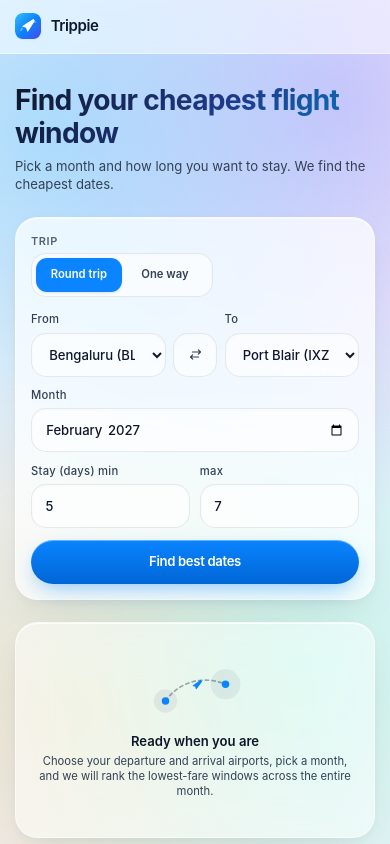
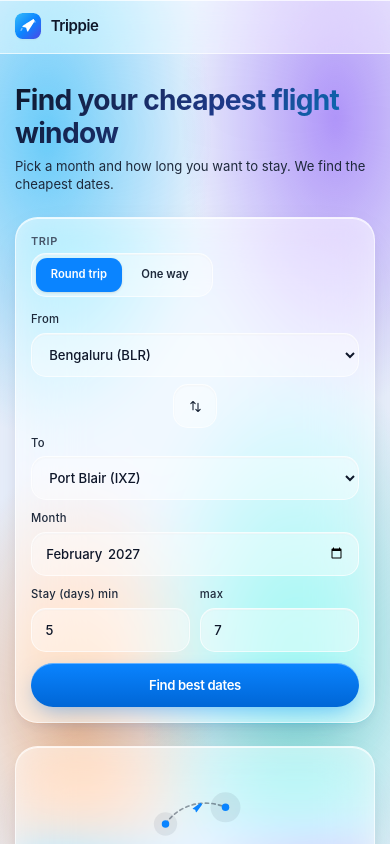
Before and after one commit to californiaAlmonds/trippie, a Next.js app: page / in a window 390 px wide. Shown: the top 844 px of the page. Built offline with nearby package versions, Linux system fonts and the light colour scheme.

Commit message:
style: more translucent glass, dark-mode edges, softer heat tiles, mobile selects

```diff
--- a/src/app/globals.css
+++ b/src/app/globals.css
@@ -4,16 +4,16 @@
   color-scheme: light dark;
 
   /* Core palette - Light mode (pale sky-blue/violet/teal/peach mesh base) */
-  --bg-base: #eef3fb;
+  --bg-base: #eaf1fc;
   --text-primary: #0f172a;
-  --text-secondary: #334155;
-  --text-muted: #52627a;
+  --text-secondary: #1e293b;
+  --text-muted: #475569;
 
   /* Apple system blue & accents */
   --accent: #0a84ff;
   --accent-hover: #0066d6;
-  --accent-soft: rgba(10, 132, 255, 0.14);
-  --accent-border: rgba(10, 132, 255, 0.55);
+  --accent-soft: rgba(10, 132, 255, 0.16);
+  --accent-border: rgba(10, 132, 255, 0.65);
 
   /* Best / delta chips */
   --badge-lowest-bg: rgba(16, 185, 129, 0.16);
@@ -32,56 +32,66 @@
   --delta-red-text: #991b1b;
   --delta-red-border: rgba(239, 68, 68, 0.32);
 
-  /* Glass surface tokens (white/55 light, white/50 border) */
-  --glass-bg: rgba(255, 255, 255, 0.55);
-  --glass-bg-strong: rgba(255, 255, 255, 0.74);
-  --glass-bg-subtle: rgba(255, 255, 255, 0.48);
-  --glass-bg-subtle-hover: rgba(255, 255, 255, 0.72);
-  --glass-bg-selected: rgba(255, 255, 255, 0.86);
-  --glass-field-bg: rgba(255, 255, 255, 0.62);
-  --glass-field-hover: rgba(255, 255, 255, 0.82);
+  /* Glass surface tokens (white ~40-50% alpha panels, ~25-35% alpha rows, white/60-70% border) */
+  --glass-bg: rgba(255, 255, 255, 0.42);
+  --glass-bg-strong: rgba(255, 255, 255, 0.48);
+  --glass-bg-subtle: rgba(255, 255, 255, 0.28);
+  --glass-bg-subtle-hover: rgba(255, 255, 255, 0.44);
+  --glass-bg-selected: rgba(255, 255, 255, 0.72);
+  --glass-field-bg: rgba(255, 255, 255, 0.38);
+  --glass-field-hover: rgba(255, 255, 255, 0.56);
 
-  --glass-border: rgba(255, 255, 255, 0.5);
-  --glass-border-subtle: rgba(15, 23, 42, 0.09);
-  --glass-highlight: inset 0 1px 0 0 rgba(255, 255, 255, 0.78);
+  --glass-border: rgba(255, 255, 255, 0.65);
+  --glass-border-subtle: rgba(255, 255, 255, 0.55);
+  --glass-highlight: inset 0 1px 0 0 rgba(255, 255, 255, 0.72);
+  --glass-inner-glow: inset 0 0 24px 0 rgba(255, 255, 255, 0.22);
+  --glass-row-highlight: inset 0 1px 0 0 rgba(255, 255, 255, 0.65);
   --glass-shadow:
-    0 18px 42px -12px rgba(15, 23, 42, 0.08),
-    0 4px 14px -2px rgba(15, 23, 42, 0.05);
+    0 20px 50px -20px rgba(31, 41, 100, 0.25),
+    0 4px 16px -4px rgba(31, 41, 100, 0.08);
   --glass-shadow-sm:
-    0 6px 18px -6px rgba(15, 23, 42, 0.07),
-    0 2px 6px -1px rgba(15, 23, 42, 0.04);
+    0 6px 18px -8px rgba(31, 41, 100, 0.12),
+    0 1px 3px 0 rgba(15, 23, 42, 0.04);
 
   /* Blue glass hero card */
   --blue-glass-bg: linear-gradient(
     135deg,
-    rgba(10, 132, 255, 0.92) 0%,
-    rgba(0, 102, 214, 0.94) 100%
+    rgba(10, 132, 255, 0.88) 0%,
+    rgba(0, 102, 214, 0.92) 100%
   );
-  --blue-glass-border: rgba(255, 255, 255, 0.36);
+  --blue-glass-border: rgba(255, 255, 255, 0.42);
   --blue-glass-shadow:
-    inset 0 1px 0 0 rgba(255, 255, 255, 0.42),
+    inset 0 1px 0 0 rgba(255, 255, 255, 0.45),
     0 16px 34px -10px rgba(0, 102, 214, 0.42);
 
   /* Tinted banners */
-  --amber-glass-bg: rgba(254, 243, 199, 0.72);
+  --amber-glass-bg: rgba(254, 243, 199, 0.62);
   --amber-glass-border: rgba(217, 119, 6, 0.35);
   --amber-glass-text: #78350f;
 
-  --danger-glass-bg: rgba(254, 226, 226, 0.76);
+  --danger-glass-bg: rgba(254, 226, 226, 0.66);
   --danger-glass-border: rgba(220, 38, 38, 0.35);
   --danger-glass-text: #7f1d1d;
 
   /* Calendar cell lightness/saturation */
   --heat-sat: 68%;
   --heat-light: 83%;
+  --heat-light-mid: 85%;
+  --heat-light-warm: 84%;
   --heat-text: #0f172a;
-  --heat-empty-bg: rgba(255, 255, 255, 0.38);
+  --heat-ring: rgba(255, 255, 255, 0.65);
+  --heat-empty-bg: rgba(255, 255, 255, 0.26);
 
-  /* Background mesh gradients: sky-blue, violet, teal, peach */
-  --mesh-sky: rgba(125, 211, 252, 0.55);
-  --mesh-violet: rgba(167, 139, 250, 0.45);
-  --mesh-teal: rgba(153, 246, 228, 0.45);
-  --mesh-peach: rgba(253, 186, 116, 0.36);
+  /* Background mesh gradients: vivid sky-blue, violet, teal, peach */
+  --mesh-sky: rgba(56, 189, 248, 0.72);
+  --mesh-violet: rgba(139, 92, 246, 0.62);
+  --mesh-teal: rgba(45, 212, 191, 0.58);
+  --mesh-peach: rgba(251, 146, 60, 0.52);
+
+  /* Ambient blurred orbs behind content */
+  --orb-1: rgba(56, 189, 248, 0.55);
+  --orb-2: rgba(168, 85, 247, 0.48);
+  --orb-3: rgba(45, 212, 191, 0.46);
 
   /* Hero gradient text */
   --hero-gradient: linear-gradient(135deg, #0f172a 0%, #1e3a8a 55%, #0284c7 100%);
@@ -97,8 +107,8 @@
 
     --accent: #0a84ff;
     --accent-hover: #0066d6;
-    --accent-soft: rgba(10, 132, 255, 0.2);
-    --accent-border: rgba(10, 132, 255, 0.7);
+    --accent-soft: rgba(10, 132, 255, 0.22);
+    --accent-border: rgba(10, 132, 255, 0.72);
 
     --badge-lowest-bg: rgba(16, 185, 129, 0.2);
     --badge-lowest-text: #6ee7b7;
@@ -116,24 +126,28 @@
     --delta-red-text: #fca5a5;
     --delta-red-border: rgba(248, 113, 113, 0.35);
 
-    /* Glass surface tokens (white/8 dark, white/12 border) */
-    --glass-bg: rgba(255, 255, 255, 0.08);
-    --glass-bg-strong: rgba(255, 255, 255, 0.115);
-    --glass-bg-subtle: rgba(255, 255, 255, 0.055);
-    --glass-bg-subtle-hover: rgba(255, 255, 255, 0.095);
-    --glass-bg-selected: rgba(10, 132, 255, 0.18);
+    /* Glass surface tokens (top-lit 1px border + soft inner glow) */
+    --glass-bg: rgba(18, 26, 48, 0.52);
+    --glass-bg-strong: rgba(22, 32, 58, 0.62);
+    --glass-bg-subtle: rgba(255, 255, 255, 0.045);
+    --glass-bg-subtle-hover: rgba(255, 255, 255, 0.085);
+    --glass-bg-selected: rgba(10, 132, 255, 0.2);
     --glass-field-bg: rgba(15, 23, 42, 0.56);
     --glass-field-hover: rgba(15, 23, 42, 0.74);
 
-    --glass-border: rgba(255, 255, 255, 0.12);
-    --glass-border-subtle: rgba(255, 255, 255, 0.09);
-    --glass-highlight: inset 0 1px 0 0 rgba(255, 255, 255, 0.16);
+    --glass-border: rgba(255, 255, 255, 0.14);
+    --glass-border-subtle: rgba(255, 255, 255, 0.1);
+    --glass-highlight: inset 0 1px 0 0 rgba(255, 255, 255, 0.14);
+    --glass-inner-glow:
+      inset 0 12px 28px -12px rgba(255, 255, 255, 0.07),
+      inset 0 0 0 1px rgba(255, 255, 255, 0.04);
+    --glass-row-highlight: inset 0 1px 0 0 rgba(255, 255, 255, 0.1);
     --glass-shadow:
-      0 22px 48px -12px rgba(0, 0, 0, 0.55),
-      0 6px 16px -4px rgba(0, 0, 0, 0.35);
+      0 22px 50px -14px rgba(0, 0, 0, 0.65),
+      0 6px 18px -4px rgba(0, 0, 0, 0.42);
     --glass-shadow-sm:
-      0 8px 20px -6px rgba(0, 0, 0, 0.4),
-      0 2px 6px -1px rgba(0, 0, 0, 0.25);
+      0 8px 20px -6px rgba(0, 0, 0, 0.38),
+      0 2px 6px -1px rgba(0, 0, 0, 0.24);
 
     --blue-glass-bg: linear-gradient(
       135deg,
@@ -153,15 +167,23 @@
     --danger-glass-border: rgba(248, 113, 113, 0.4);
     --danger-glass-text: #fecaca;
 
-    --heat-sat: 54%;
-    --heat-light: 27%;
+    /* Softer dark-mode heat tiles (~45% sat, ~28-34% lightness, light text) */
+    --heat-sat: 45%;
+    --heat-light: 28%;
+    --heat-light-mid: 31%;
+    --heat-light-warm: 34%;
     --heat-text: #f1f5f9;
-    --heat-empty-bg: rgba(255, 255, 255, 0.045);
+    --heat-ring: rgba(255, 255, 255, 0.14);
+    --heat-empty-bg: rgba(255, 255, 255, 0.04);
 
-    --mesh-sky: rgba(14, 116, 144, 0.28);
-    --mesh-violet: rgba(79, 70, 229, 0.26);
-    --mesh-teal: rgba(15, 118, 110, 0.22);
-    --mesh-peach: rgba(194, 65, 12, 0.14);
+    --mesh-sky: rgba(14, 165, 233, 0.32);
+    --mesh-violet: rgba(99, 102, 241, 0.3);
+    --mesh-teal: rgba(20, 184, 166, 0.26);
+    --mesh-peach: rgba(234, 88, 12, 0.18);
+
+    --orb-1: rgba(14, 165, 233, 0.24);
+    --orb-2: rgba(124, 58, 237, 0.22);
+    --orb-3: rgba(20, 184, 166, 0.2);
 
     --hero-gradient: linear-gradient(135deg, #ffffff 0%, #bae6fd 55%, #60a5fa 100%);
   }
@@ -190,10 +212,10 @@ body {
 
 body {
   background-image:
-    radial-gradient(circle at 12% 16%, var(--mesh-sky) 0%, transparent 48%),
-    radial-gradient(circle at 86% 12%, var(--mesh-violet) 0%, transparent 52%),
-    radial-gradient(circle at 75% 78%, var(--mesh-teal) 0%, transparent 52%),
-    radial-gradient(circle at 22% 84%, var(--mesh-peach) 0%, transparent 46%);
+    radial-gradient(ellipse 68% 58% at 12% 16%, var(--mesh-sky) 0%, transparent 62%),
+    radial-gradient(ellipse 64% 56% at 86% 14%, var(--mesh-violet) 0%, transparent 62%),
+    radial-gradient(ellipse 66% 58% at 76% 78%, var(--mesh-teal) 0%, transparent 62%),
+    radial-gradient(ellipse 60% 52% at 20% 84%, var(--mesh-peach) 0%, transparent 58%);
   background-attachment: fixed;
 }
 
@@ -203,52 +225,90 @@ h3 {
   letter-spacing: -0.025em;
 }
 
-/* Soft calm Apple visionOS / Weather background mesh layer */
+/* Soft calm Apple visionOS / Weather background mesh layer + ambient blurred orbs */
 .bg-mesh {
   position: fixed;
   inset: 0;
   z-index: -1;
   pointer-events: none;
+  overflow: hidden;
   background-color: var(--bg-base);
   background-image:
-    radial-gradient(circle at 12% 16%, var(--mesh-sky) 0%, transparent 48%),
-    radial-gradient(circle at 86% 12%, var(--mesh-violet) 0%, transparent 52%),
-    radial-gradient(circle at 75% 78%, var(--mesh-teal) 0%, transparent 52%),
-    radial-gradient(circle at 22% 84%, var(--mesh-peach) 0%, transparent 46%);
+    radial-gradient(ellipse 68% 58% at 12% 16%, var(--mesh-sky) 0%, transparent 62%),
+    radial-gradient(ellipse 64% 56% at 86% 14%, var(--mesh-violet) 0%, transparent 62%),
+    radial-gradient(ellipse 66% 58% at 76% 78%, var(--mesh-teal) 0%, transparent 62%),
+    radial-gradient(ellipse 60% 52% at 20% 84%, var(--mesh-peach) 0%, transparent 58%);
+}
+
+.bg-mesh::before,
+.bg-mesh::after {
+  content: "";
+  position: fixed;
+  pointer-events: none;
+  border-radius: 9999px;
+  filter: blur(72px);
+  z-index: -1;
+}
+
+.bg-mesh::before {
+  top: 4%;
+  left: 8%;
+  width: min(56vw, 560px);
+  height: min(56vw, 560px);
+  background: radial-gradient(
+    circle at 35% 35%,
+    var(--orb-1) 0%,
+    var(--orb-2) 55%,
+    transparent 76%
+  );
+  box-shadow: 38vw 26vh 90px 24px var(--orb-2);
+}
+
+.bg-mesh::after {
+  bottom: 4%;
+  right: 10%;
+  width: min(52vw, 520px);
+  height: min(52vw, 520px);
+  background: radial-gradient(
+    circle at 50% 50%,
+    var(--orb-3) 0%,
+    var(--mesh-peach) 58%,
+    transparent 76%
+  );
 }
 
 @layer components {
   /* Primary frosted glass surface */
   .glass {
     background: var(--glass-bg);
-    backdrop-filter: blur(24px) saturate(150%);
-    -webkit-backdrop-filter: blur(24px) saturate(150%);
+    backdrop-filter: blur(26px) saturate(170%);
+    -webkit-backdrop-filter: blur(26px) saturate(170%);
     border: 1px solid var(--glass-border);
     border-radius: 1.5rem;
-    box-shadow: var(--glass-highlight), var(--glass-shadow);
+    box-shadow: var(--glass-highlight), var(--glass-inner-glow), var(--glass-shadow);
   }
 
   /* Main search card & elevated panels */
   .glass-strong {
     background: var(--glass-bg-strong);
-    backdrop-filter: blur(28px) saturate(160%);
-    -webkit-backdrop-filter: blur(28px) saturate(160%);
+    backdrop-filter: blur(30px) saturate(180%);
+    -webkit-backdrop-filter: blur(30px) saturate(180%);
     border: 1px solid var(--glass-border);
     border-radius: 1.5rem;
-    box-shadow: var(--glass-highlight), var(--glass-shadow);
+    box-shadow: var(--glass-highlight), var(--glass-inner-glow), var(--glass-shadow);
   }
 
-  /* List rows, chips, and inputs */
+  /* List rows, chips, and inner items (lighter & more transparent than panels) */
   .glass-subtle {
     background: var(--glass-bg-subtle);
     border: 1px solid var(--glass-border-subtle);
-    box-shadow: var(--glass-highlight), var(--glass-shadow-sm);
+    box-shadow: var(--glass-row-highlight), var(--glass-shadow-sm);
   }
 
   .glass-subtle-interactive {
     background: var(--glass-bg-subtle);
     border: 1px solid var(--glass-border-subtle);
-    box-shadow: var(--glass-highlight), var(--glass-shadow-sm);
+    box-shadow: var(--glass-row-highlight), var(--glass-shadow-sm);
     transition:
       transform 180ms cubic-bezier(0.22, 1, 0.36, 1),
       background-color 180ms ease,
@@ -258,6 +318,7 @@ h3 {
 
   .glass-subtle-interactive:hover {
     background: var(--glass-bg-subtle-hover);
+    border-color: var(--glass-border);
     transform: translateY(-1.5px);
   }
 
@@ -265,7 +326,7 @@ h3 {
     background: var(--glass-bg-selected);
     border: 1.5px solid var(--accent-border);
     box-shadow:
-      var(--glass-highlight),
+      var(--glass-row-highlight),
       0 0 0 3px var(--accent-soft),
       var(--glass-shadow-sm);
     transition:
@@ -278,8 +339,8 @@ h3 {
   /* Blue glass hero booking card */
   .glass-blue {
     background: var(--blue-glass-bg);
-    backdrop-filter: blur(20px) saturate(150%);
-    -webkit-backdrop-filter: blur(20px) saturate(150%);
+    backdrop-filter: blur(20px) saturate(160%);
+    -webkit-backdrop-filter: blur(20px) saturate(160%);
     border: 1px solid var(--blue-glass-border);
     box-shadow: var(--blue-glass-shadow);
     color: #ffffff;
@@ -297,8 +358,8 @@ h3 {
   /* Form controls (glass pills with 44px min touch height) */
   .glass-field {
     background: var(--glass-field-bg);
-    border: 1px solid var(--glass-border-subtle);
-    box-shadow: inset 0 1px 2px rgba(0, 0, 0, 0.03), var(--glass-highlight);
+    border: 1px solid var(--glass-border);
+    box-shadow: inset 0 1px 2px rgba(15, 23, 42, 0.04), var(--glass-row-highlight);
     color: var(--text-primary);
     transition:
       background-color 150ms ease,
@@ -341,8 +402,8 @@ h3 {
   /* Tinted status glass */
   .glass-amber {
     background: var(--amber-glass-bg);
-    backdrop-filter: blur(18px) saturate(140%);
-    -webkit-backdrop-filter: blur(18px) saturate(140%);
+    backdrop-filter: blur(22px) saturate(160%);
+    -webkit-backdrop-filter: blur(22px) saturate(160%);
     border: 1px solid var(--amber-glass-border);
     color: var(--amber-glass-text);
     box-shadow: var(--glass-highlight);
@@ -350,8 +411,8 @@ h3 {
 
   .glass-danger {
     background: var(--danger-glass-bg);
-    backdrop-filter: blur(18px) saturate(140%);
-    -webkit-backdrop-filter: blur(18px) saturate(140%);
+    backdrop-filter: blur(22px) saturate(160%);
+    -webkit-backdrop-filter: blur(22px) saturate(160%);
     border: 1px solid var(--danger-glass-border);
     color: var(--danger-glass-text);
     box-shadow: var(--glass-highlight);
--- a/src/app/layout.tsx
+++ b/src/app/layout.tsx
@@ -21,7 +21,7 @@ export const metadata: Metadata = {
 export const viewport: Viewport = {
   colorScheme: "light dark",
   themeColor: [
-    { media: "(prefers-color-scheme: light)", color: "#eef3fb" },
+    { media: "(prefers-color-scheme: light)", color: "#eaf1fc" },
     { media: "(prefers-color-scheme: dark)", color: "#070b16" },
   ],
 };
--- a/src/components/Planner.tsx
+++ b/src/components/Planner.tsx
@@ -116,7 +116,7 @@ export default function Planner({ defaultMonth }: { defaultMonth: string }) {
   return (
     <div className="flex min-h-screen w-full flex-col">
       {/* Sticky translucent top bar */}
-      <header className="sticky top-0 z-30 border-b border-[var(--glass-border)] bg-[var(--glass-bg)] backdrop-blur-xl backdrop-saturate-150">
+      <header className="sticky top-0 z-30 border-b border-[var(--glass-border)] bg-[var(--glass-bg)] shadow-[var(--glass-highlight)] backdrop-blur-2xl backdrop-saturate-[1.75]">
         <div className="mx-auto flex h-14 w-full max-w-5xl items-center justify-between gap-4 px-4 sm:px-6">
           <div className="flex items-center gap-2.5">
             <BrandMarkIcon className="h-7 w-7 shrink-0 shadow-xs rounded-lg" />
--- a/src/components/SearchForm.tsx
+++ b/src/components/SearchForm.tsx
@@ -64,8 +64,8 @@ export default function SearchForm({
         </div>
 
         <div className="grid grid-cols-1 gap-3 sm:grid-cols-2 lg:flex lg:flex-wrap lg:items-end">
-          <div className="grid grid-cols-[1fr_auto_1fr] items-end gap-2 sm:col-span-2 lg:flex-1 lg:min-w-[320px]">
-            <label className="grid gap-1.5 text-xs font-medium text-[var(--text-secondary)]">
+          <div className="grid grid-cols-1 gap-2 sm:col-span-2 sm:grid-cols-[1fr_auto_1fr] sm:items-end lg:flex-1 lg:min-w-[320px]">
+            <label className="grid w-full min-w-0 gap-1.5 text-xs font-medium text-[var(--text-secondary)]">
               <span className="tracking-wide">From</span>
               <select
                 className={pillInputClass}
@@ -85,12 +85,12 @@ export default function SearchForm({
               onClick={onSwapAirports}
               aria-label="Swap origin and destination"
               title="Swap origin and destination"
-              className="glass-field focus-ring inline-flex h-[44px] w-[44px] shrink-0 items-center justify-center rounded-2xl text-[var(--text-secondary)] hover:text-[var(--text-primary)] active:scale-95 transition-transform cursor-pointer"
+              className="glass-field focus-ring inline-flex min-h-[44px] h-[44px] w-[44px] shrink-0 items-center justify-center justify-self-center rounded-2xl text-[var(--text-secondary)] hover:text-[var(--text-primary)] active:scale-95 transition-transform cursor-pointer"
             >
-              <SwapIcon className="h-4 w-4" />
+              <SwapIcon className="h-4 w-4 rotate-90 sm:rotate-0" />
             </button>
 
-            <label className="grid gap-1.5 text-xs font-medium text-[var(--text-secondary)]">
+            <label className="grid w-full min-w-0 gap-1.5 text-xs font-medium text-[var(--text-secondary)]">
               <span className="tracking-wide">To</span>
               <select
                 className={pillInputClass}
@@ -106,7 +106,7 @@ export default function SearchForm({
             </label>
           </div>
 
-          <label className="grid gap-1.5 text-xs font-medium text-[var(--text-secondary)] lg:w-44">
+          <label className="grid w-full gap-1.5 text-xs font-medium text-[var(--text-secondary)] lg:w-44">
             <span className="tracking-wide">Month</span>
             <input
               type="month"
```
Also changed, not shown: src/components/PriceCalendar.tsx (+8 -7 lines).
